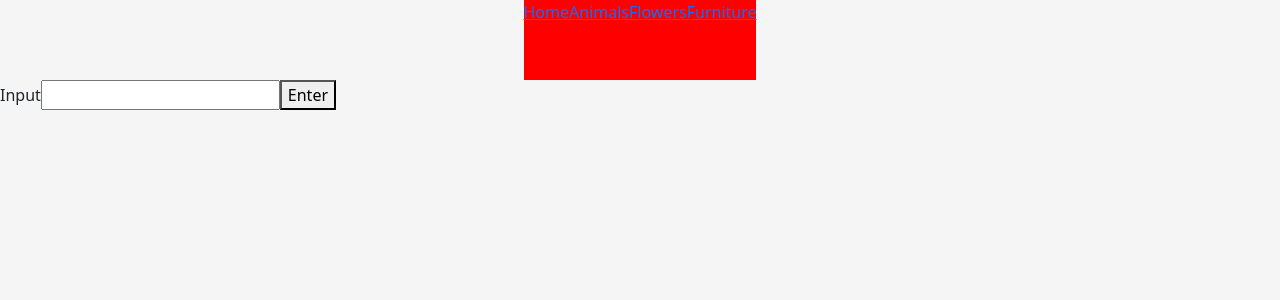
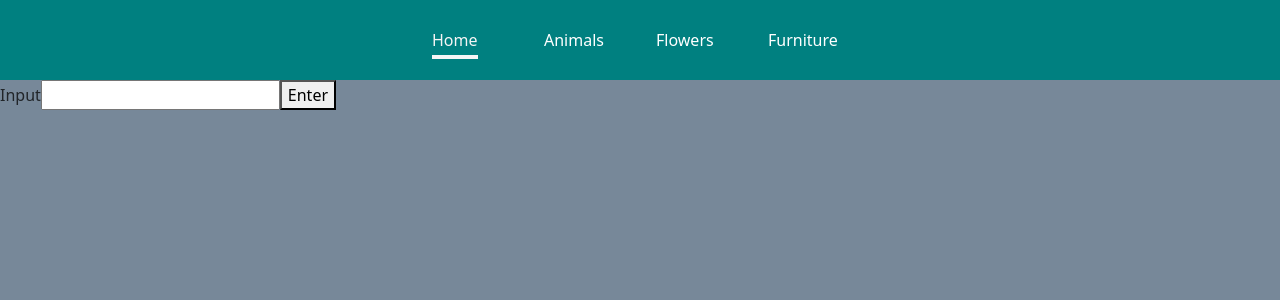
Before and after one commit to whiteforestcat/GA-project-2, a React (Vite) app in the folder starter-code/: page / in a window 1280 px wide. Shown: the top 300 px of the page. Built offline with nearby package versions, Linux system fonts and the light colour scheme.

Commit message:
styling overall page and navbar

```diff
--- a/starter-code/src/components/NavBar.jsx
+++ b/starter-code/src/components/NavBar.jsx
@@ -4,20 +4,40 @@ import styles from "./NavBar.module.css";
 
 const NavBar = () => {
   return (
-    <header>
+    <header className={styles.navbar}>
       <nav>
-        <NavLink to="/" className={styles.navbar}>
+        <li>
+          <NavLink
+            to="/"
+            className={(navData) => (navData.isActive ? styles.active : "")}
+          >
             Home
           </NavLink>
-        <NavLink to="/animals" className={styles.navbar}>
+        </li>
+        <li>
+          <NavLink
+            to="/animals"
+            className={(navData) => (navData.isActive ? styles.active : "")}
+          >
             Animals
           </NavLink>
-        <NavLink to="/flowers" className={styles.navbar}>
+        </li>
+        <li>
+          <NavLink
+            to="/flowers"
+            className={(navData) => (navData.isActive ? styles.active : "")}
+          >
             Flowers
           </NavLink>
-        <NavLink to="/furniture" className={styles.navbar}>
+        </li>
+        <li>
+          <NavLink
+            to="/furniture"
+            className={(navData) => (navData.isActive ? styles.active : "")}
+          >
             Furniture
           </NavLink>
+        </li>
       </nav>
     </header>
   );
--- a/starter-code/src/components/NavBar.module.css
+++ b/starter-code/src/components/NavBar.module.css
@@ -6,9 +6,24 @@ nav {
   margin: 0;
   align-items: center;
   justify-content: center;
+  height: 5rem;
+  background-color: #008080;
 }
 
-.navbar {
-  height: 5rem;
-  background-color: red;
+.navbar a:hover,
+.navbar a:active,
+.navbar a.active {
+  color: whitesmoke;
+  padding-bottom: 0.25rem;
+  border-bottom: 4px solid whitesmoke;
 }
+
+li {
+  margin: 0 1rem;
+  width: 5rem;
+}
+
+a {
+  color: white;
+  text-decoration: none;
+}
--- a/starter-code/src/index.css
+++ b/starter-code/src/index.css
@@ -10,7 +10,7 @@ html {
 
 body {
   margin: 0;
-  background-color: whitesmoke;
+  background-color: 	#778899	;
 }
 
 .centered {
```
Lines whose indentation alone changed are shown as unchanged.
